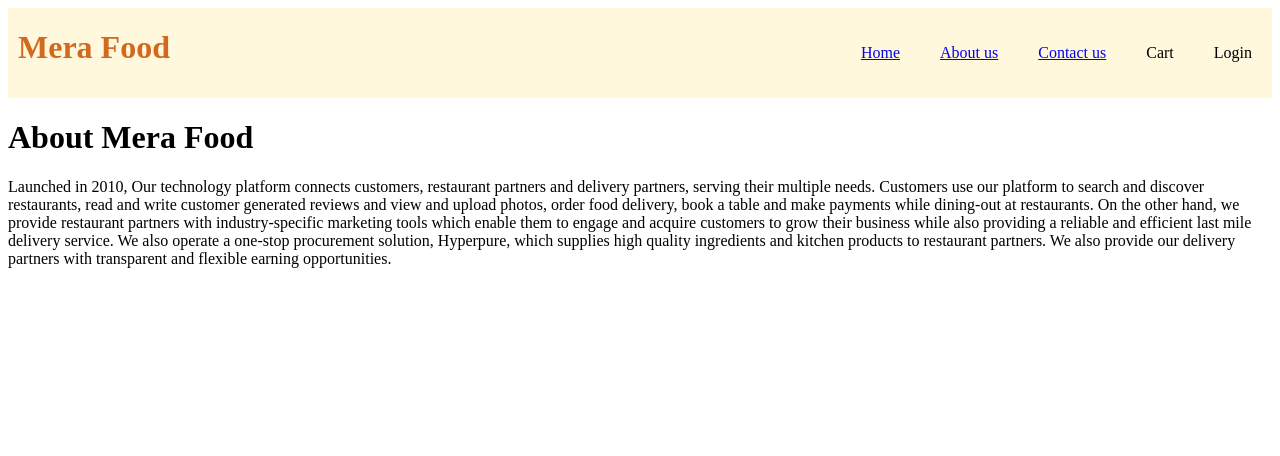
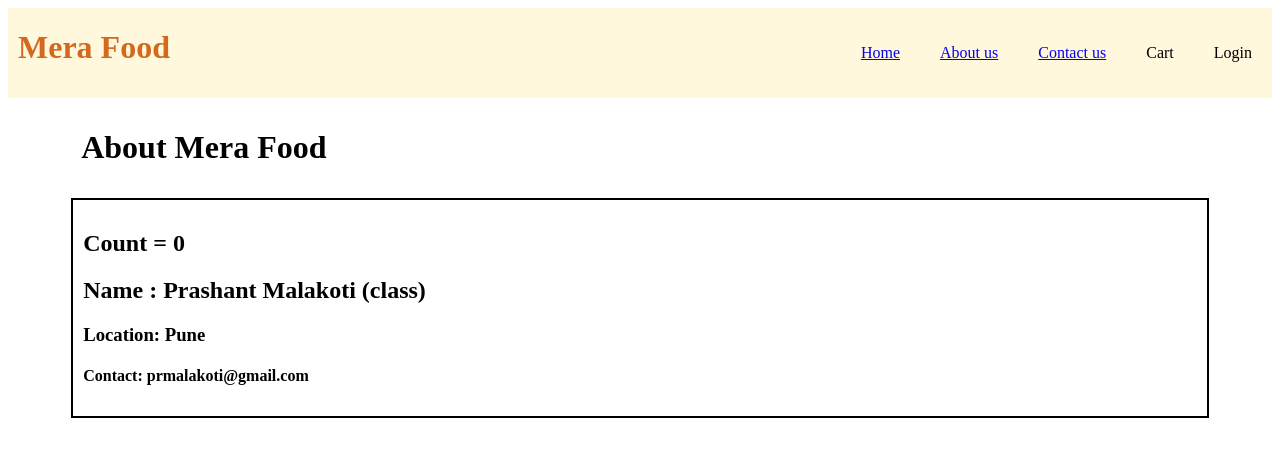
Before and after one commit to prmalakoti/namasteReact, a React (Vite) app: page /about in a window 1280 px wide. Shown: the top 456 px of the page. Built offline with nearby package versions, Linux system fonts and the light colour scheme.

Commit message:
Episoda-08

```diff
--- a/index.css
+++ b/index.css
@@ -91,3 +91,15 @@
     cursor: pointer;
     background-color:aliceblue;
 }
+
+.user-card {
+    padding: 10px;
+    border: 2px solid;
+    margin-left: 5%;
+    margin-right: 5%;
+}
+.about-header{
+    padding: 10px;
+    margin-left: 5%;
+    margin-right: 5%;
+}
--- a/src/components/About.js
+++ b/src/components/About.js
@@ -1,10 +1,50 @@
-const About = () => {
-    return (
-        <div>
-            <h1>About Mera Food</h1>
-            <p>Launched in 2010, Our technology platform connects customers, restaurant partners and delivery partners, serving their multiple needs. Customers use our platform to search and discover restaurants, read and write customer generated reviews and view and upload photos, order food delivery, book a table and make payments while dining-out at restaurants. On the other hand, we provide restaurant partners with industry-specific marketing tools which enable them to engage and acquire customers to grow their business while also providing a reliable and efficient last mile delivery service. We also operate a one-stop procurement solution, Hyperpure, which supplies high quality ingredients and kitchen products to restaurant partners. We also provide our delivery partners with transparent and flexible earning opportunities.</p>
-        </div>
-    )
+import Profile from "./Profile";
+import ProfileClass from "./ProfileClass";
+import React from "react";
+
+class About extends React.Component {
+    constructor(props) {
+        super(props);
+        //console.log("Parent Constucter");
+    }
+
+    componentDidMount() {
+        //console.log("Parent componentdidmount");
+    }
+    render() {
+        //console.log("Parent render");
+        return (
+            <div>
+                <h1 className="about-header">About Mera Food</h1>
+                {/* <ProfileClass name={"Prashant Malakoti (class)"} /> */}
+                <Profile name={"Prashant Malakoti (class)"} />
+            </div>
+        )
+    }
 }
+/*
+- Parent Constucter
+- Parent render
+    - Prashant Malakoti (class1) Childern Constucter
+    - Prashant Malakoti (class1) Children render
+
+    - Prashant Malakoti (class2) Childern Constucter
+    - Prashant Malakoti (class2) Children render
+
+    - Prashant Malakoti (class1) Child componentdidmount
+    - Prashant Malakoti (class2) Child componentdidmount
+
+- Parent componentdidmount
+
+*/
+// const About = () => {
+//     return (
+//         <div>
+//             <h1>About Mera Food</h1>
+//             {/* <User name={"Prashant Malakoti (function)"} /> */}
+//             <UserClass name={"Prashant Malakoti (class)"} />
+//         </div>
+//     )
+// }
 
 export default About;
--- a/src/components/Header.js
+++ b/src/components/Header.js
@@ -7,7 +7,7 @@
         setState(state === "Login" ? "Logout" : "Login");
     }
     useEffect(() => {
-        console.log("useEffect called");
+        //console.log("useEffect called");
     }, [])
     return (
         <div className="header">
--- /dev/null
+++ b/src/components/Profile.js
@@ -0,0 +1,24 @@
+import { useEffect, useState } from "react"
+
+const Profile = (props) => {
+    const [state, setSate] = useState(0);
+
+    useEffect(() => {
+        const timer = setInterval(() => {
+            console.log("setInterval useEffect");
+        }, 1000);
+        return () => { /* componentwillUnmount */
+            clearInterval(timer);
+        }
+    })
+    return (
+        <div className="user-card">
+            <h2>Count = {state} </h2>
+            <h2> Name : {props.name} </h2>
+            <h3> Location: Pune </h3>
+            <h4>Contact: prmalakoti@gmail.com </h4>
+        </div>
+    )
+}
+
+export default Profile
--- /dev/null
+++ b/src/components/ProfileClass.js
@@ -0,0 +1,51 @@
+import React from "react"
+class ProfileClass extends React.Component {
+    constructor(props) {
+        super(props);
+        this.state = {
+            userInfo: {
+                name: "default",
+                location: "default",
+                bio: "Bio",
+                avatar_url: "avatar_url"
+            }
+        }
+        console.log(this.props.name, "Childern Constucter");
+    }
+    async componentDidMount() {
+        console.log(this.props.name, "Child componentdidmount");
+        const data = await fetch("https://api.github.com/users/prmalakoti");
+        const json = await data.json();
+        // console.log(json);
+        this.setState({
+            userInfo: json
+        })
+        this.timer = setInterval(() => {
+            console.log("setInterval...");
+        }, 1000);
+    }
+    componentDidUpdate() {
+        console.log("componentDidUpdated");
+    }
+    componentWillUnmount() {
+        console.log("componentWillUnmount");
+        clearInterval(this.timer);
+    }
+    render() {
+        console.log(this.props.name, "Children render");
+        const { name, location, bio, avatar_url } = this.state.userInfo
+        return (
+            <div className="user-card">
+                <img style={{ height: "150px", width: "150px" }} src={avatar_url} />
+                <h2> {name} </h2>
+                <h2> {location} </h2>
+                <h3>{bio}</h3>
+                {/* <h2> Name : {this.props.name} </h2> */}
+                {/* <h3> Location: Pune </h3> */}
+                {/* <h4>Contact: prmalakoti@gmail.com </h4> */}
+            </div>
+        )
+    }
+}
+
+export default ProfileClass;
```
Also changed, not shown: 1 other file (tests, documents, lock files or other folders).
